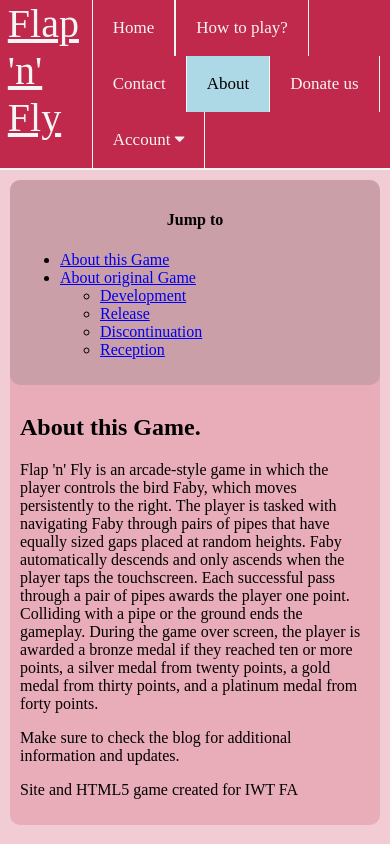
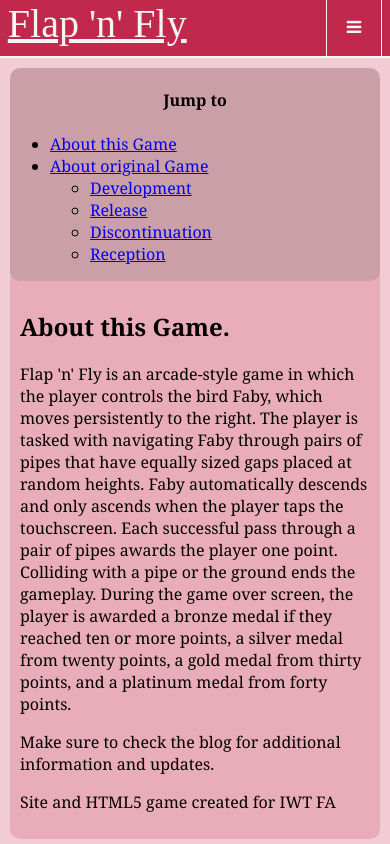
Before and after one commit to Anmoldh/anmoldh.github.io, a plain HTML site: page about.html in a window 390 px wide. Shown: the top 844 px of the page. Drawn offline with Linux system fonts and the light colour scheme.

Commit message:
responsive nav and more

```diff
--- a/about.html
+++ b/about.html
@@ -15,11 +15,11 @@
         <div class="navCont">
             <div class="topNav">
                 <a href="index.html" id="textLogo">Flap 'n' Fly</a>
-                <div class="topnavBtns">
-                    <a href="index.html">Home</a>
-                    <a href="index.html#htp">How to play?</a>
+                <div class="topnavBtns" id="copyfromdiv">
+                    <a href="index.html" class="active">Home</a>
+                    <a href="#htp">How to play?</a>
                     <a href="#contact">Contact</a>
-                    <a href="#about" class="active">About</a>
+                    <a href="about.html">About</a>
                     <a href="donation.html">Donate us</a>
                     <div class="dropdown">
                         <button class="dropbtn">Account
@@ -29,6 +29,13 @@
                           <a href="loginPage.html">Login</a>
                           <a href="createAC.html">New here?</a>
                         </div>
+                    </div>
+                </div>
+                <div class="dropdown resdrop">
+                    <button class="dropbtn">
+                        <i class="fa fa-bars"></i>
+                    </button>
+                    <div class="dropdown-content" id="pasteherediv">
                     </div>
                 </div>
             </div>
@@ -200,4 +207,5 @@
             </div>
         </div>
     </body>
+    <script src="assets/js/main.js"></script>
 </html>
--- a/assets/css/about.css
+++ b/assets/css/about.css
@@ -23,7 +23,7 @@ body{
     font-size: 250%;
 }
 
-.topnavBtns a{
+.topnavBtns a, .resdrop a{
     float: left;
     color: whitesmoke;
     text-align: center;
@@ -34,13 +34,13 @@ body{
     border-right: 1px solid;
 }
 
-.topnavBtns a.active{
+.topnavBtns a.active, .resdrop a.active{
     background-color: lightblue;
     color: black;
     border: whitesmoke;
 }
 
-.topnavBtns a:hover{
+.topnavBtns a:hover, .resdrop a:hover{
     background-color: #ddd;
     color: black;
     border: whitesmoke;
@@ -51,7 +51,7 @@ body{
     overflow: hidden;
 }
 
-.dropdown .dropbtn{
+.dropbtn{
     font-size: 17px;
     border: none;
     outline: none;
@@ -94,12 +94,30 @@ body{
     border: whitesmoke;
 }
 
+.resdrop{
+    display: none;
+    text-align: right;
+    width: 35%;
+}
+
+@media (max-width: 800px){
+    .resdrop{
+        display: block;
+        float: right;
+    }
+
+    .topnavBtns{
+        display: none;
+    }
+}
+
 .abtgame{
     background: #c0284b31;
     display: flex;
     flex-direction: row-reverse;
     margin: 10px;
     border-radius: 10px;
+    font-family: Georgia;
 }
 
 @media (max-width: 800px){
@@ -115,14 +133,16 @@ body{
 .jumpto{
     background-color: rgba(128, 128, 128, 0.3);
     border-radius: 10px;
-    padding: 10px;
+    flex: 1;
 }
 
 .abtthisgame{
+    flex: 5;
     padding: 10px;
 }
 
 .abtorg{
+    font-family: Georgia;
     padding: 10px;
     margin: 10px;
 }
@@ -157,6 +177,16 @@ body{
     border-radius: 10px;
 }
 
+@media (max-width: 800px){
+    .abtorgrec{
+        flex-direction: column;
+    }
+
+    .abtorgimgdiv{
+        display: none;
+    }
+}
+
 .rectable{
     background-color: rgba(128, 128, 128, 0.3);
     border-radius: 10px;
@@ -169,3 +199,19 @@ table, tr, td{
     text-align: center;
     width: 250px;
 }
+
+::-webkit-scrollbar {
+    width: 10px;
+}
+
+::-webkit-scrollbar-track {
+    display: none;
+}
+
+::-webkit-scrollbar-thumb {
+    background: #888;
+}
+
+::-webkit-scrollbar-thumb:hover {
+    background: #555;
+}
--- a/assets/css/donation.css
+++ b/assets/css/donation.css
@@ -20,11 +20,9 @@ body{
     color: whitesmoke;
     font-family: 'Brush Script MT';
     font-size: 250%;
-    margin: 0%;
-    padding: 0%;
 }
 
-.topnavBtns a{
+.topnavBtns a, .resdrop a{
     float: left;
     color: whitesmoke;
     text-align: center;
@@ -35,16 +33,81 @@ body{
     border-right: 1px solid;
 }
 
-.topnavBtns a.active{
+.topnavBtns a.active, .resdrop a.active{
     background-color: lightblue;
     color: black;
     border: whitesmoke;
 }
 
-.topnavBtns a:hover{
+.topnavBtns a:hover, .resdrop a:hover{
     background-color: #ddd;
     color: black;
     border: whitesmoke;
+}
+
+.dropdown{
+    float: left;
+    overflow: hidden;
+}
+
+.dropbtn{
+    font-size: 17px;
+    border: none;
+    outline: none;
+    color: whitesmoke;
+    padding: 18px 20px;
+    background-color: inherit;
+    font-family: inherit;
+    border-left: 1px solid;
+    border-right: 1px solid;
+}
+
+.dropdown-content{
+    display: none;
+    position: absolute;
+    background-color: rgba(128, 128, 128, 0.500);
+    min-width: 130px;
+    box-shadow: 0px 8px 16px 0px rgba(0,0,0,0.2);
+    z-index: 1;
+}
+
+.dropdown-content a {
+    float: none;
+    padding: 12px 16px;
+    text-decoration: none;
+    display: block;
+    text-align: left;
+}
+
+.dropdown-content a:hover {
+    background-color: #ddd;
+}
+
+.dropdown:hover .dropdown-content {
+    display: block;
+}
+
+.dropbtn:hover{
+    background-color: #ddd;
+    color: black;
+    border: whitesmoke;
+}
+
+.resdrop{
+    display: none;
+    text-align: right;
+    width: 35%;
+}
+
+@media (max-width: 800px){
+    .resdrop{
+        display: block;
+        float: right;
+    }
+
+    .topnavBtns{
+        display: none;
+    }
 }
 
 .pageContent{
--- a/assets/css/index.css
+++ b/assets/css/index.css
@@ -43,7 +43,7 @@ html{
     font-size: 250%;
 }
 
-.topnavBtns a{
+.topnavBtns a, .resdrop a{
     float: left;
     color: whitesmoke;
     text-align: center;
@@ -54,13 +54,13 @@ html{
     border-right: 1px solid;
 }
 
-.topnavBtns a.active{
+.topnavBtns a.active, .resdrop a.active{
     background-color: lightblue;
     color: black;
     border: whitesmoke;
 }
 
-.topnavBtns a:hover{
+.topnavBtns a:hover, .resdrop a:hover{
     background-color: #ddd;
     color: black;
     border: whitesmoke;
@@ -71,7 +71,7 @@ html{
     overflow: hidden;
 }
 
-.dropdown .dropbtn{
+.dropbtn{
     font-size: 17px;
     border: none;
     outline: none;
@@ -112,6 +112,23 @@ html{
     background-color: #ddd;
     color: black;
     border: whitesmoke;
+}
+
+.resdrop{
+    display: none;
+    text-align: right;
+    width: 35%;
+}
+
+@media (max-width: 800px){
+    .resdrop{
+        display: block;
+        float: right;
+    }
+
+    .topnavBtns{
+        display: none;
+    }
 }
 
 .pageContent{
--- a/assets/js/main.js
+++ b/assets/js/main.js
@@ -19,15 +19,7 @@ for (i = 0; i < coll.length; i++) {
   });
 }
 
-// For Showing different form based on selected
-function changeForm(form) {
-  for (var i=0; i<form.length; i++){
-    var form_op = form.options[i].value;
-    if (form_op == form.value) {
-      document.getElementsByName(form_op)[0].style.display = "block";
-    }
-    else {
-      document.getElementsByName(form_op)[0].style.display = "none";
-    }
-   }
-  }
+// Copy Div
+var firstDivContent = document.getElementById('copyfromdiv');
+var secondDivContent = document.getElementById('pasteherediv');
+secondDivContent.innerHTML = firstDivContent.innerHTML;
```
Also changed, not shown: donation.html (+21 -6 lines), index.html (+8 -1 lines).
